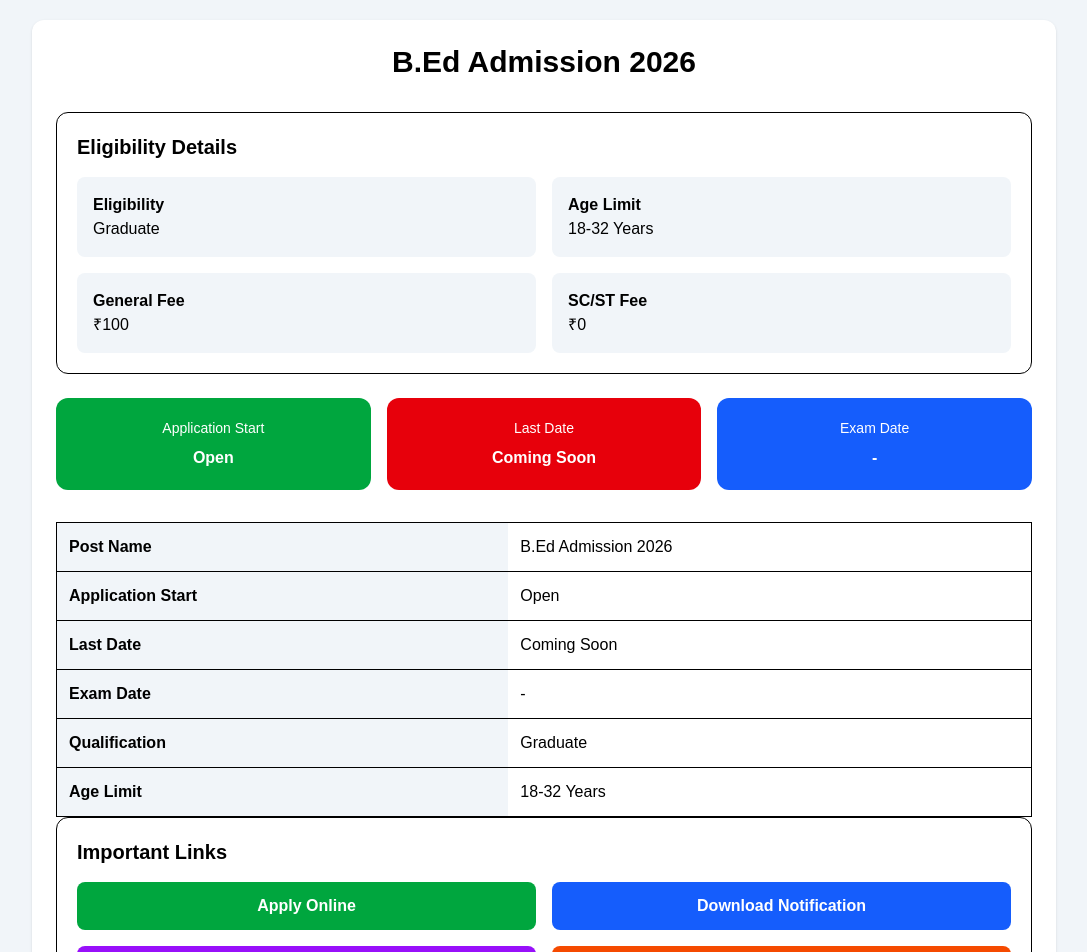
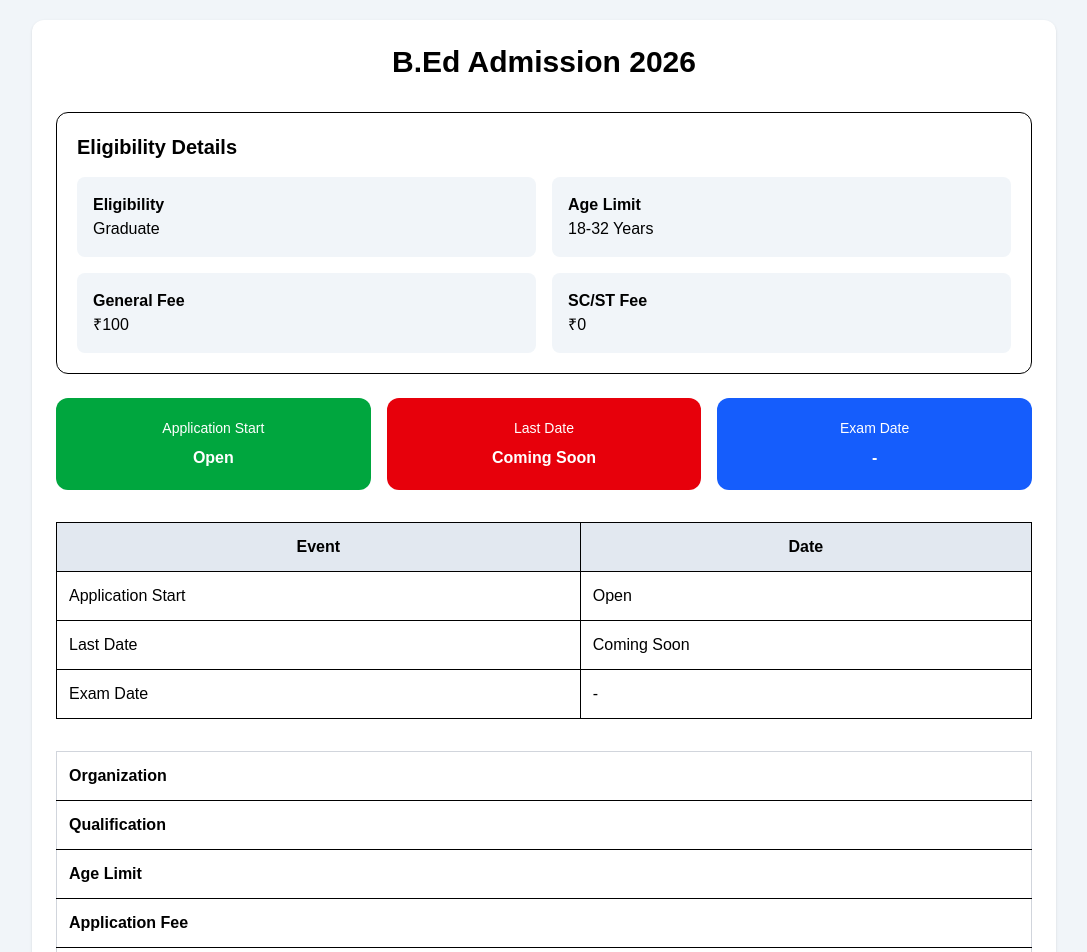
Before and after one commit to examnotice/examnotices, a Next.js app: page /notice/b-ed-admission-2026 in a window 1280 px wide. Shown: the top 952 px of the page, without its empty margins (96-1183 px from the left). Built offline with nearby package versions, Linux system fonts and the light colour scheme.

Commit message:
notice page upgrade

```diff
--- a/src/app/globals.css
+++ b/src/app/globals.css
@@ -54,8 +54,8 @@ body {
 }
 
 .dark .bg-white {
-  background: #1e293b !important;
-  color: white !important;
+  background: #1e293b;
+  color: white;
 }
 
 .dark .bg-yellow-100 {
@@ -98,6 +98,6 @@ nav h1 {
 .dark nav h1 {
   color: white !important;
 }
-html {
+/*html {
   scroll-behavior: smooth;
-}
+} */
--- a/src/app/notice/[slug]/page.tsx
+++ b/src/app/notice/[slug]/page.tsx
@@ -22,6 +22,9 @@ export default async function NoticePage({
         <h1 className="text-3xl font-bold text-center mb-8">
           {notice.title}
         </h1>
+        <p className="text-gray-600 text-center mb-8">
+  {notice.description}
+</p>
 
         {/* Eligibility Details */}
 <div className="border rounded-xl p-5 mb-6">
@@ -79,8 +82,71 @@ export default async function NoticePage({
           </div>
 
         </div>
+        <div className="overflow-x-auto mb-8">
+  <table className="w-full border">
+
+    <thead>
+      <tr className="bg-slate-200">
+        <th className="p-3 border">Event</th>
+        <th className="p-3 border">Date</th>
+      </tr>
+    </thead>
+
+    <tbody>
+      <tr>
+        <td className="p-3 border">Application Start</td>
+        <td className="p-3 border">{notice.dates.start}</td>
+      </tr>
+
+      <tr>
+        <td className="p-3 border">Last Date</td>
+        <td className="p-3 border">{notice.dates.last}</td>
+      </tr>
+
+      <tr>
+        <td className="p-3 border">Exam Date</td>
+        <td className="p-3 border">{notice.dates.exam}</td>
+      </tr>
+    </tbody>
+
+  </table>
+</div>
 
         {/* Important Information */}
+        <div className="overflow-x-auto mb-6">
+  <table className="w-full border border-gray-300">
+
+    <tbody>
+
+      <tr className="border-b">
+        <td className="p-3 font-bold">Organization</td>
+        <td className="p-3">{notice.organization}</td>
+      </tr>
+
+      <tr className="border-b">
+        <td className="p-3 font-bold">Qualification</td>
+        <td className="p-3">{notice.qualification}</td>
+      </tr>
+
+      <tr className="border-b">
+        <td className="p-3 font-bold">Age Limit</td>
+        <td className="p-3">{notice.ageLimit}</td>
+      </tr>
+
+      <tr className="border-b">
+        <td className="p-3 font-bold">Application Fee</td>
+        <td className="p-3">{notice.applicationFee}</td>
+      </tr>
+
+      <tr className="border-b">
+        <td className="p-3 font-bold">Selection Process</td>
+        <td className="p-3">{notice.selectionProcess}</td>
+      </tr>
+
+    </tbody>
+
+  </table>
+</div>
        <table className="w-full border border-collapse">
   <tbody>
     <tr className="border">
@@ -144,6 +210,7 @@ export default async function NoticePage({
            <a
   href={notice.officialWebsite || "#"}
   target="_blank"
+  rel="noopener noreferrer"
   className="bg-purple-600 text-white text-center py-3 rounded-lg font-bold"
 >
   Official Website
--- a/src/data/notices.ts
+++ b/src/data/notices.ts
@@ -3,23 +3,22 @@ export const notices = [
   slug: "ssc-cgl-2026-notification",
   title: "SSC CGL 2026 Notification",
   category: "job",
+
+  organization: "Staff Selection Commission",
+  qualification: "Graduate",
+  ageLimit: "18-32 Years",
+  applicationFee: "₹100",
+  selectionProcess: "Tier 1, Tier 2, Document Verification",
+  officialWebsite: "https://ssc.gov.in",
+
+  description:
+  "Staff Selection Commission (SSC) has released the Combined Graduate Level Examination 2026 notification. Eligible candidates can apply online before the last date.",
+
   dates: {
     start: "01 July 2026",
     last: "31 July 2026",
     exam: "Coming Soon",
   },
-    eligibility: "Graduate",
-age: "18-32 Years",
-
-fee: {
-  general: "₹100",
-  scst: "₹0",
-},
-
-applyLink: "#",
-notificationLink: "#",
-officialWebsite: "https://ssc.gov.in",
-syllabusLink: "#",
 },
 
   {
```
Lines whose indentation alone changed are shown as unchanged.
